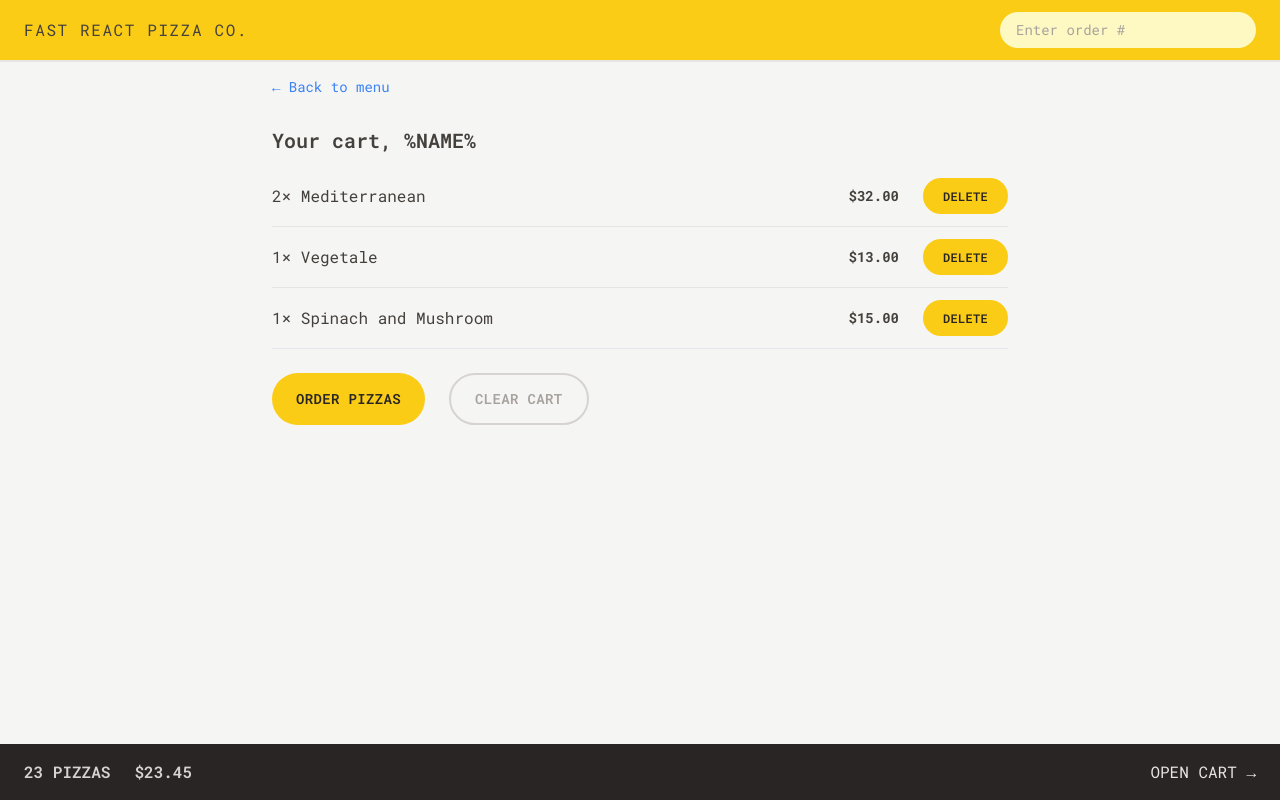
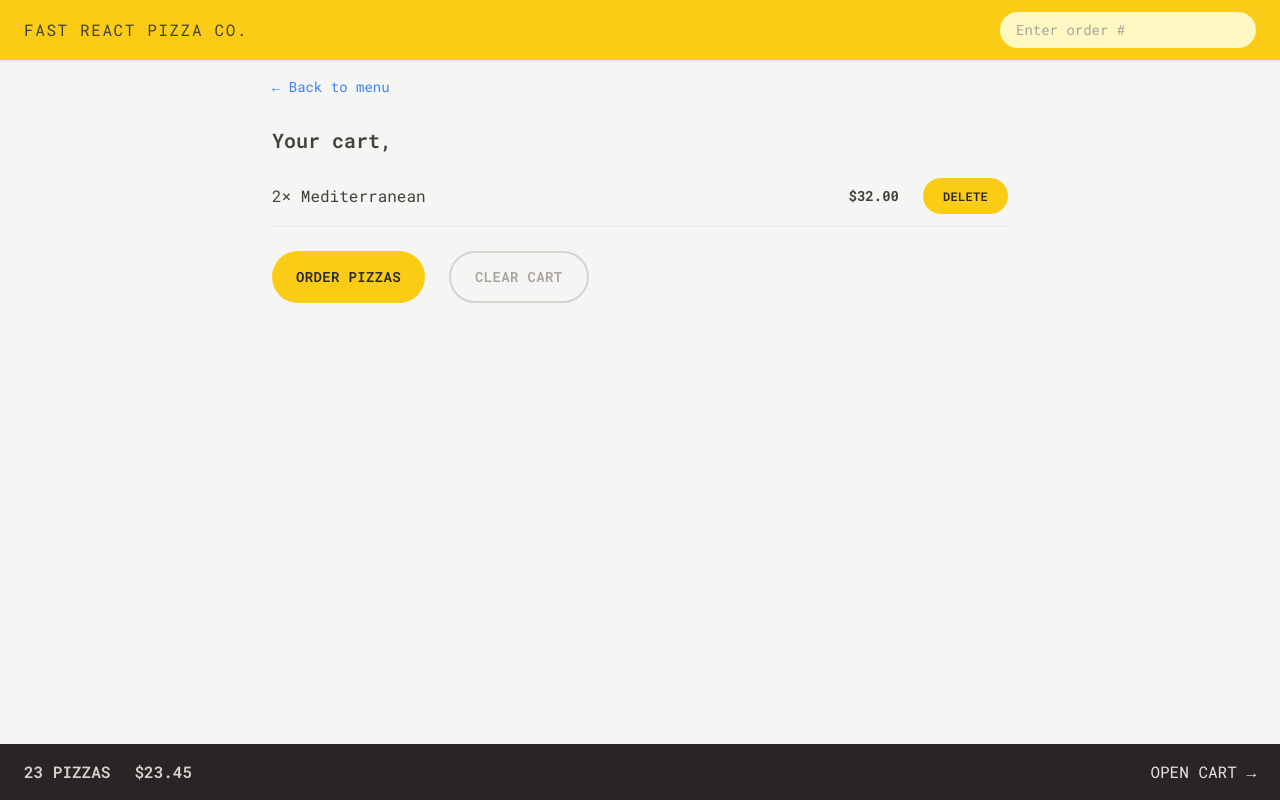
Before and after one commit to ricky-antonio/fast-react-pizza, a React (Vite) app: page /cart in a window 1280 px wide. Built offline with nearby package versions, Linux system fonts and the light colour scheme.

Commit message:
create cartSlice

```diff
--- a/src/features/cart/Cart.jsx
+++ b/src/features/cart/Cart.jsx
@@ -2,6 +2,7 @@ import { Link } from "react-router-dom";
 import LinkButton from "../../ui/LinkButton";
 import Button from "../../ui/Button";
 import CartItem from "./CartItem"
+import { useSelector } from "react-redux";
 
 const fakeCart = [
     {
@@ -28,16 +29,19 @@ const fakeCart = [
 ];
 
 const Cart = () => {
-    const cart = fakeCart;
+    const cart = useSelector(state => state.cart.cart)
+    const username = useSelector((state) => state.user.username);
+    console.log(cart)
+
 
     return (
         <div className="px-4 py-3">
             <LinkButton to="/menu">&larr; Back to menu</LinkButton>
 
-            <h2 className="mt-7 text-xl font-semibold">Your cart, %NAME%</h2>
+            <h2 className="mt-7 text-xl font-semibold">Your cart, {username}</h2>
 
             <ul className="divide-y divide-stone-200 border-b mt-3">
-                {fakeCart.map((item) => (
+                {cart.map((item) => (
                     <CartItem item={item} key={item.id}/>
                 ))}
             </ul>
--- /dev/null
+++ b/src/features/cart/cartSlice.js
@@ -0,0 +1,49 @@
+import { createSlice } from "@reduxjs/toolkit";
+
+const initialState = {
+    // cart: []
+    cart: [
+        {
+            id: 12,
+            name: "Mediterranean",
+            quantity: 2,
+            unitPrice: 16,
+            totalPrice: 32
+        }
+    ]
+}
+
+const cartSlice = createSlice({
+    name: "cart",
+    initialState,
+    reducers: {
+        addItem(state, action) {
+            // payload = newItem
+            state.cart.push(action.payload)
+        },
+        deleteItem(state, action) {
+            // payload = id
+            state.cart = state.cart.filter(item => item.cart.id !== action.payload)
+        },
+        increaseItemQty(state, action) {
+            // payload = id
+            const item = state.cart.find(item => item.id === action.payload)
+            item.quantity++;
+            item.totalPrice = item.quantity * item.unitPrice;
+        },
+        decreaseItemQty(state, action) {
+            // payload = id
+            const item = state.cart.find(item => item.id === action.payload)
+            item.quantity--;
+            item.totalPrice = item.quantity * item.unitPrice;
+
+        },
+        clearCart(state) {
+            state.cart = []
+        },
+    }
+})
+
+export const {addItem, deleteItem, increaseItemQty, decreaseItemQty, clearCart } = cartSlice.actions;
+
+export default cartSlice.reducer;
--- a/src/features/order/CreateOrder.jsx
+++ b/src/features/order/CreateOrder.jsx
@@ -1,6 +1,7 @@
 import { Form, redirect, useActionData, useNavigation } from "react-router-dom";
 import { createOrder } from "../../services/apiRestaurant";
 import Button from "../../ui/Button";
+import { useSelector } from "react-redux";
 
 // https://uibakery.io/regex-library/phone-number
 const isValidPhone = (str) =>
@@ -35,6 +36,8 @@ const fakeCart = [
 const CreateOrder = () => {
     // const [withPriority, setWithPriority] = useState(false);
     const cart = fakeCart;
+    const username = useSelector((state) => state.user.username);
+
 
     const navigation = useNavigation();
     const isSubmitting = navigation.state === "submitting";
@@ -52,6 +55,7 @@ const CreateOrder = () => {
                         className="input grow"
                         type="text"
                         name="customer"
+                        defaultValue={username}
                         required
                     />
                 </div>
--- a/src/features/user/CreateUser.jsx
+++ b/src/features/user/CreateUser.jsx
@@ -1,12 +1,21 @@
 import { useState } from "react";
 import Button from "../../ui/Button";
+import { updateName } from "./userSlice";
+import { useDispatch } from "react-redux";
+import { useNavigate } from "react-router-dom";
 
 const CreateUser = () => {
     const [username, setUsername] = useState("");
+    const dispatch = useDispatch();
+    const navigate = useNavigate();
 
     function handleSubmit(e) {
         e.preventDefault();
+        if (!username) return;
+        dispatch(updateName(username))
+        navigate("/menu")
     }
+
 
     return (
         <form onSubmit={handleSubmit}>
@@ -17,7 +26,7 @@ const CreateUser = () => {
             <input
                 className="input mb-8 h-6 w-72 md:h-8"
                 type="text"
-                placeholder="Your full name"
+                placeholder="Your name"
                 value={username}
                 onChange={(e) => setUsername(e.target.value)}
             />
--- a/src/store.js
+++ b/src/store.js
@@ -1,10 +1,12 @@
 import { configureStore } from "@reduxjs/toolkit";
-import userReducer from "./features/user/userSlice"
+import userReducer from "./features/user/userSlice";
+import cartReducer from "./features/cart/cartSlice";
 
 
 const store = configureStore({
     reducer: {
-        user: userReducer
+        user: userReducer,
+        cart: cartReducer
     }
 })
 
--- a/src/ui/Home.jsx
+++ b/src/ui/Home.jsx
@@ -1,8 +1,12 @@
+import { useSelector } from "react-redux";
 import CreateUser from "../features/user/CreateUser";
+import Button from "./Button";
 
 const Home = () => {
+    const username = useSelector((state) => state.user.username);
+
     return (
-    <div className="my-10 sm:my-16 text-center px-4">
+        <div className="my-10 px-4 text-center sm:my-16">
             <h1 className="mb-8 text-xl font-semibold md:text-3xl">
                 The best pizza.
                 <br />
@@ -10,7 +14,7 @@ const Home = () => {
                     Straight out of the oven, straight to you.
                 </span>
             </h1>
-      <CreateUser />
+            {username ? <Button type="primary" to="/menu">Continue ordering</Button> : <CreateUser />}
         </div>
     );
 };
```
Lines whose indentation alone changed are shown as unchanged.
